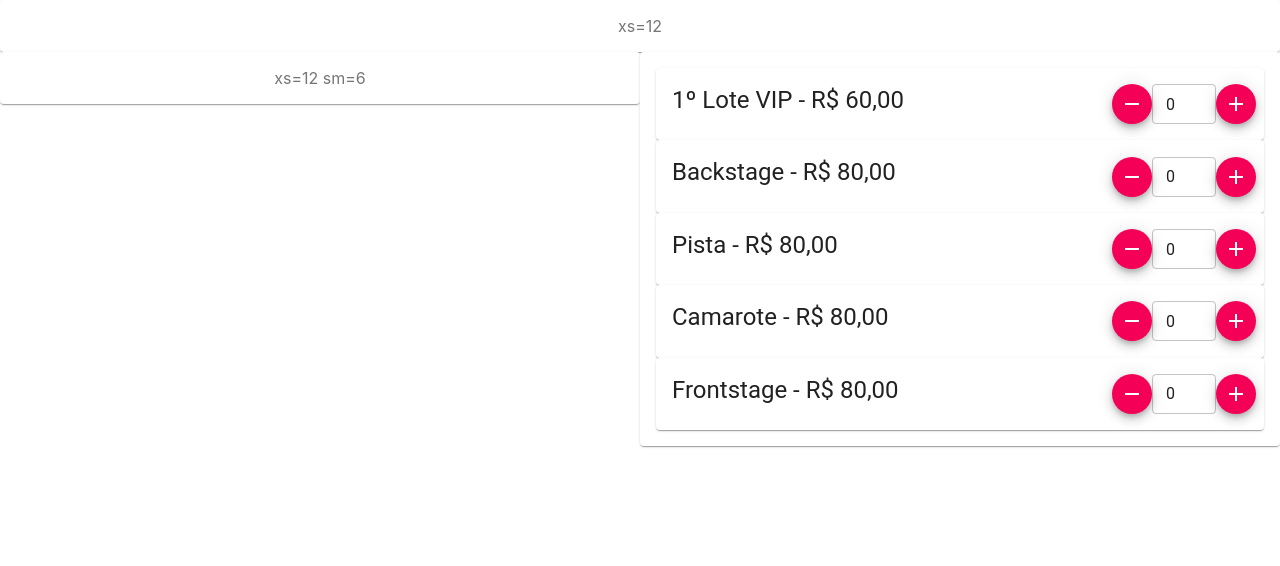
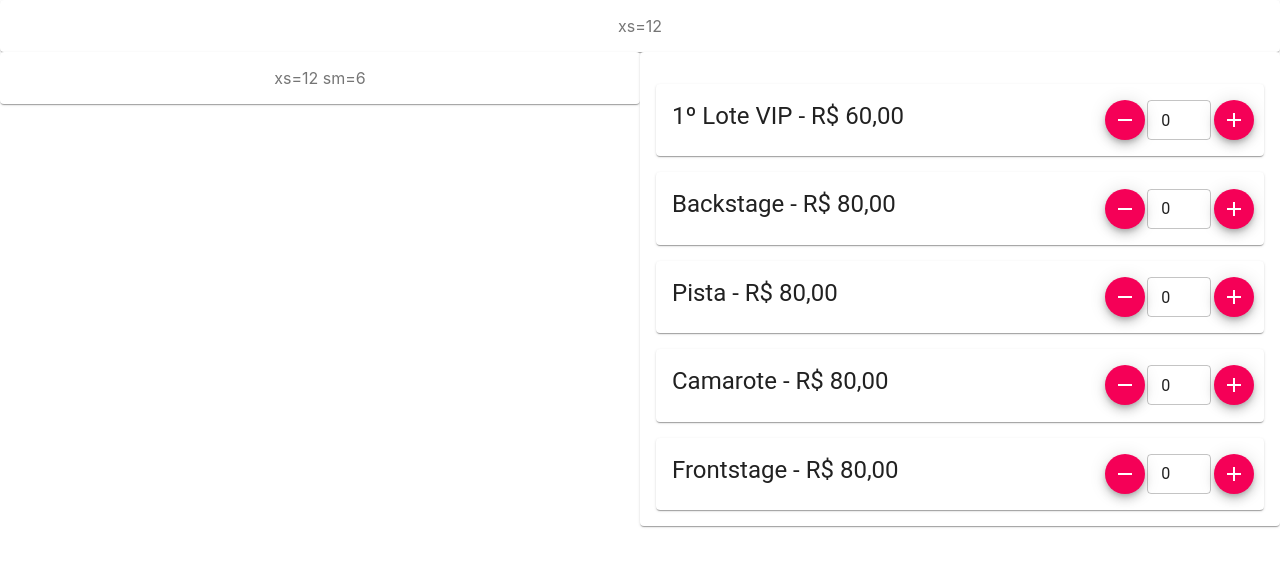
Before and after one commit to tonelloiago/tendelaco, a React (Create React App) app in the folder tendel_store/: page / in a window 1280 px wide. Shown: the top 566 px of the page. Built offline with nearby package versions, Linux system fonts and the light colour scheme.

Commit message:
Increment and decrement buttons stylized

```diff
--- a/tendel_store/src/components/Product.js
+++ b/tendel_store/src/components/Product.js
@@ -24,12 +24,14 @@ const Product = ({ product }) => {
         <Card className={classes.root}>
 
             <CardContent>
+
                 <div className={classes.CardContent}>
                     <Typography variant='h5' gutterBottom>
                         {product.name}
                     </Typography>
 
                 </div>
+
                 <Typography variant='body2' color="textSecondary">
                     {product.description}
                 </Typography>
--- a/tendel_store/src/components/styles.js
+++ b/tendel_store/src/components/styles.js
@@ -4,11 +4,9 @@ export default makeStyles((theme) => ({
     root: {
         maxWidth: '100%',
         display: 'flex',
-        justifyContent: 'space-between'
+        justifyContent: 'space-between',
+        marginTop: "1rem"
     },
-    CardActions: {
-    },
-
     CardContent: {
         display: 'flex',
         justifyContent: 'space-between',
@@ -17,9 +15,7 @@ export default makeStyles((theme) => ({
         width: "4rem"
     },
     fab: {
-        margin: theme.spacing.unit * 0,
+        margin: theme.spacing.unit * 0.3,
     },
 
-
-
 }));
```
